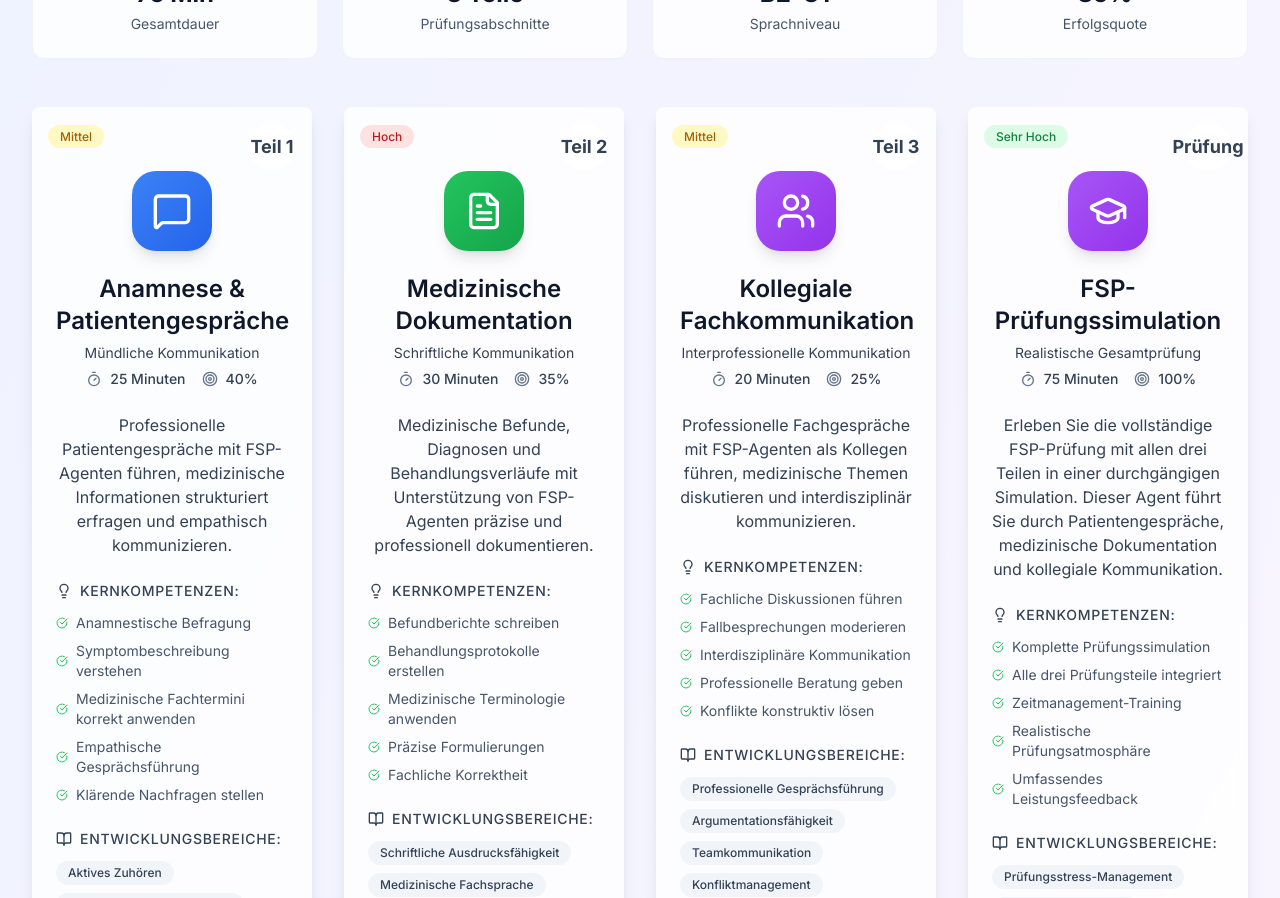
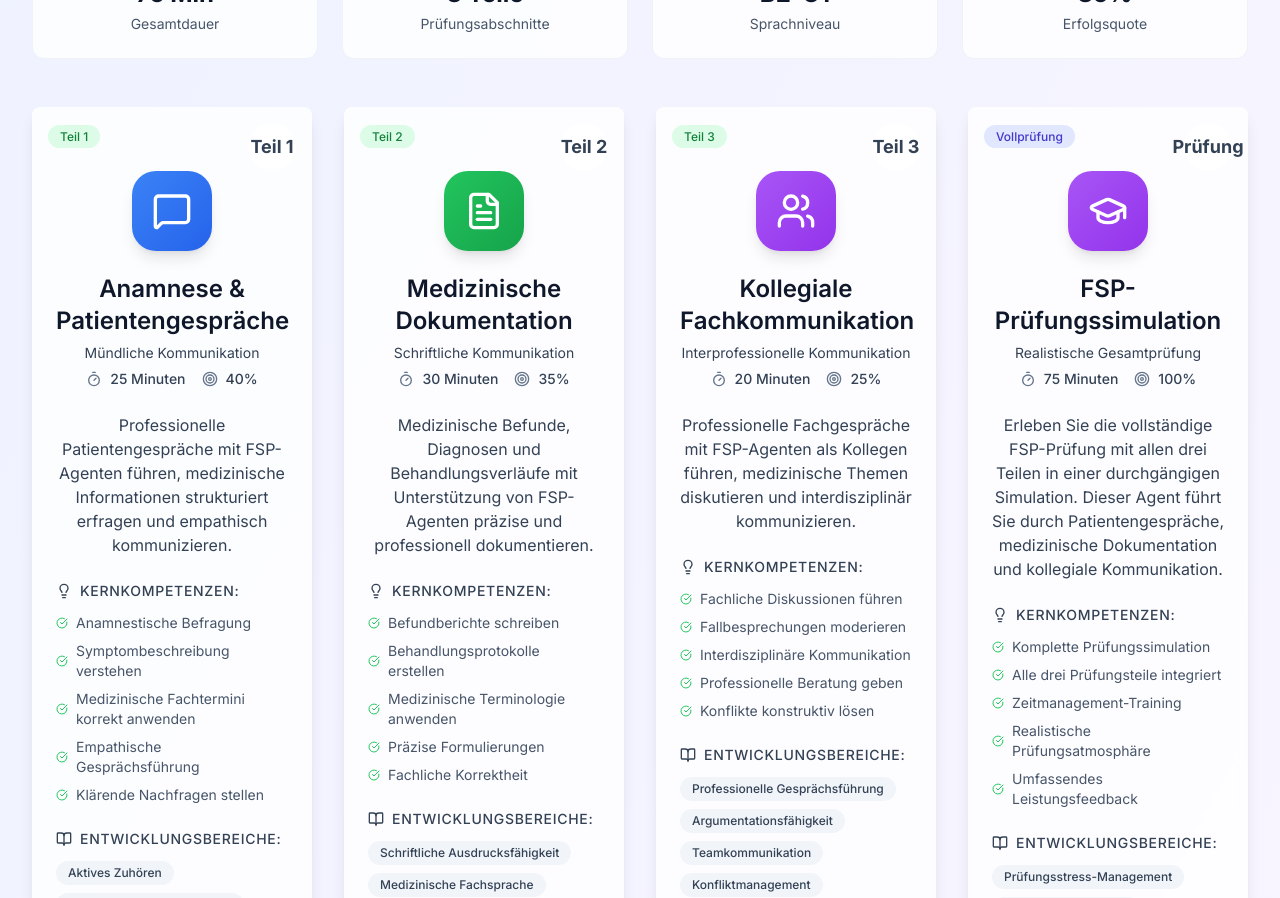
Before and after one commit to kabutar111/FSPui, a React (Vite) app: page / in a window 1280 px wide. Shown: the part 2240-3138 px from the top of the page. Built offline with nearby package versions, Linux system fonts and the light colour scheme.

Commit message:
Remove difficulty badges and add custom badge prop for Teil 1, 2, 3 and Prüfung cards

```diff
--- a/src/components/sections/ExamPartsSection.tsx
+++ b/src/components/sections/ExamPartsSection.tsx
@@ -65,6 +65,7 @@ const ExamPartsSection: React.FC = () => {
       duration: "25 Minuten",
       weight: "40%",
       difficulty: "Mittel",
+      badge: { text: "Teil 1", color: "blue" as const },
       features: [
         "Anamnestische Befragung",
         "Symptombeschreibung verstehen",
@@ -94,6 +95,7 @@ const ExamPartsSection: React.FC = () => {
       duration: "30 Minuten",
       weight: "35%",
       difficulty: "Hoch",
+      badge: { text: "Teil 2", color: "green" as const },
       features: [
         "Befundberichte schreiben",
         "Behandlungsprotokolle erstellen",
@@ -119,6 +121,7 @@ const ExamPartsSection: React.FC = () => {
       duration: "20 Minuten",
       weight: "25%",
       difficulty: "Mittel",
+      badge: { text: "Teil 3", color: "purple" as const },
       features: [
         "Fachliche Diskussionen führen",
         "Fallbesprechungen moderieren",
@@ -148,6 +151,7 @@ const ExamPartsSection: React.FC = () => {
       duration: "75 Minuten",
       weight: "100%",
       difficulty: "Sehr Hoch",
+      badge: { text: "Vollprüfung", color: "indigo" as const },
       features: [
         "Komplette Prüfungssimulation",
         "Alle drei Prüfungsteile integriert",
@@ -216,16 +220,19 @@ const ExamPartsSection: React.FC = () => {
               <span className="text-lg font-bold text-slate-700 dark:text-slate-200">{part.part}</span>
             </div>
 
-            {/* Difficulty Badge */}
+            {/* Badge */}
+            {part.badge && (
               <div className="absolute top-4 left-4">
                 <span className={`px-3 py-1 rounded-full text-xs font-medium ${
-                part.difficulty === 'Hoch' ? 'bg-red-100 text-red-700 dark:bg-red-900/30 dark:text-red-300' :
-                part.difficulty === 'Mittel' ? 'bg-yellow-100 text-yellow-700 dark:bg-yellow-900/30 dark:text-yellow-300' :
+                  part.badge.color === 'red' ? 'bg-red-100 text-red-700 dark:bg-red-900/30 dark:text-red-300' :
+                  part.badge.color === 'yellow' ? 'bg-yellow-100 text-yellow-700 dark:bg-yellow-900/30 dark:text-yellow-300' :
+                  part.badge.color === 'indigo' ? 'bg-indigo-100 text-indigo-700 dark:bg-indigo-900/30 dark:text-indigo-300' :
                   'bg-green-100 text-green-700 dark:bg-green-900/30 dark:text-green-300'
                 }`}>
-                {part.difficulty}
+                  {part.badge.text}
                 </span>
               </div>
+            )}
 
             <CardHeader className="text-center pb-6 pt-16">
               <div className={`mx-auto w-20 h-20 rounded-3xl flex items-center justify-center mb-4 group-hover:scale-110 transition-transform duration-300 shadow-lg ${
```
Lines whose indentation alone changed are shown as unchanged.
